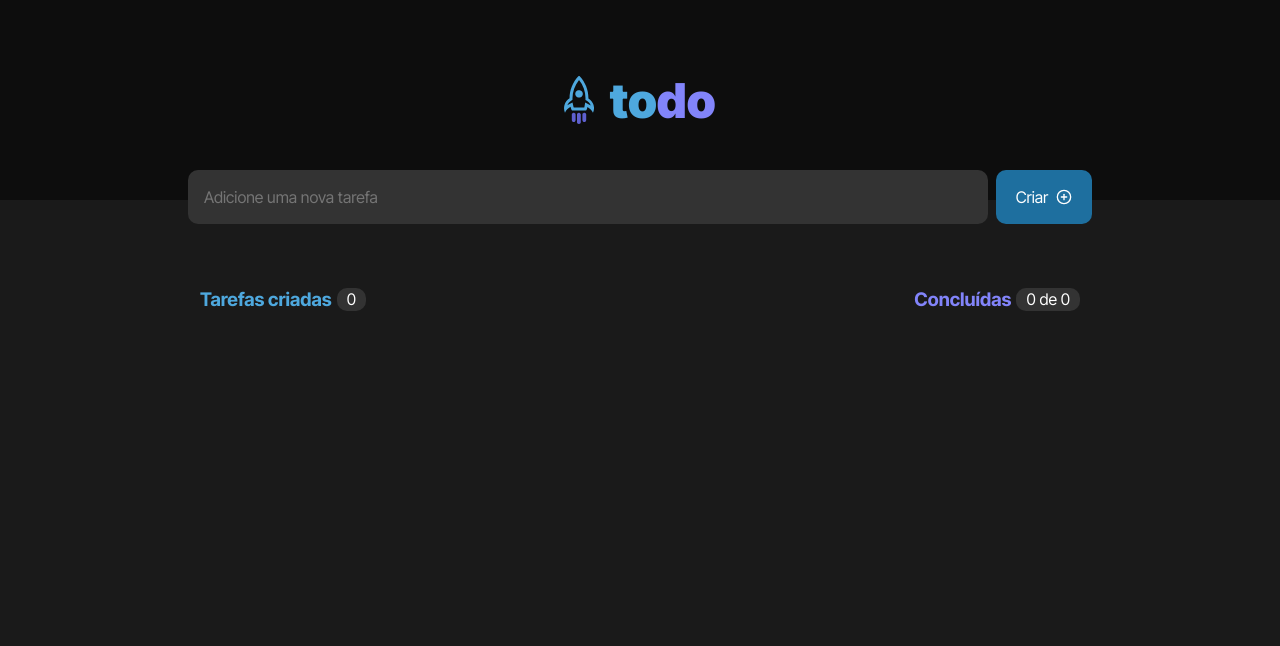
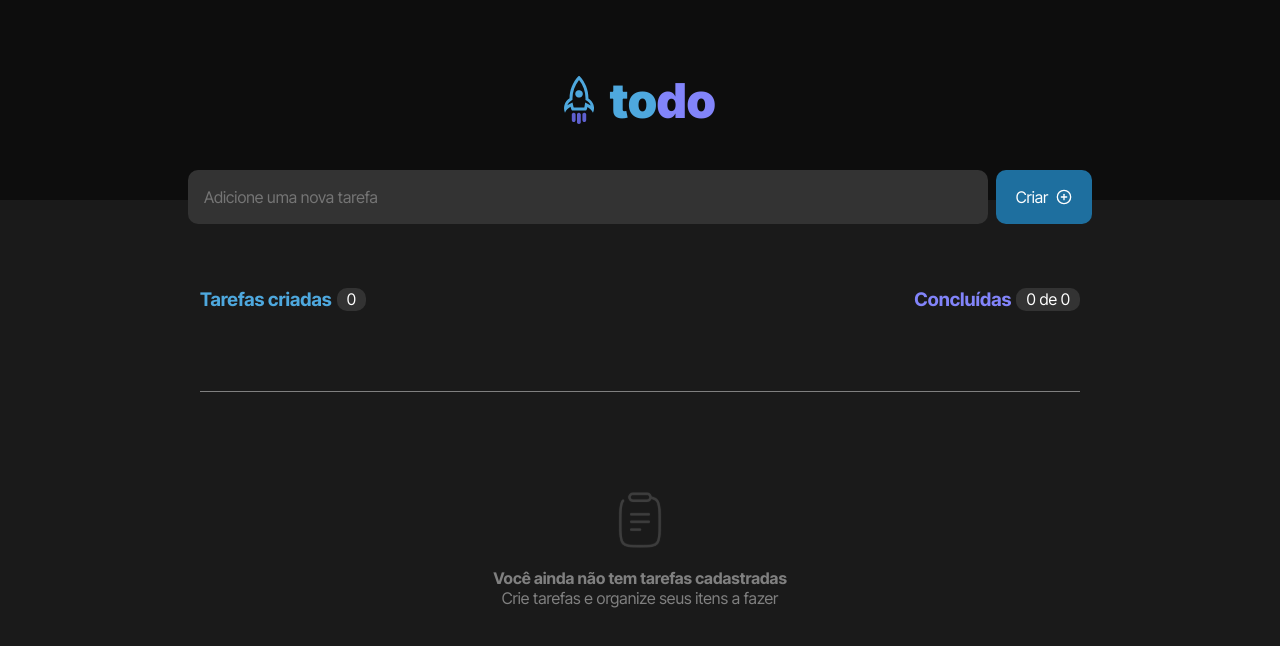
Before and after one commit to ColellaDev/ToDoList, a React (Vite) app: page / in a window 1280 px wide. Shown: the top 646 px of the page. Built offline with nearby package versions, Linux system fonts and the light colour scheme.

Commit message:
Implementado "conteudo sem tarefas"

```diff
--- a/src/components/ListaTarefas.jsx
+++ b/src/components/ListaTarefas.jsx
@@ -1,6 +1,7 @@
 
 import styles from './ListaTarefas.module.css';
 import { Tarefa } from "./Tarefa";
+import { Vazio } from './Vazio';
 
 export function ListaTarefas({ tarefas, deletarTarefa, completarTarefa}) {
 
@@ -19,18 +20,24 @@ export function ListaTarefas({ tarefas, deletarTarefa, completarTarefa}) {
                 </div>
             </div>
 
+            <div>
+                {tarefas.length > 0 ? (
                     <div className={styles.tarefas}>
-
-
                     {tarefas.map((tarefa, index) => {
-                 return <Tarefa
+                    return (
+                        <Tarefa
                          key={index}
                          content={tarefa.content}
                          completed={tarefa.completed}
                          onComplete={()=> completarTarefa(index)}
                          onDelete={() => deletarTarefa(index)}
                          />
+                    );
                      })}
+                     </div>
+                 ) : (
+                <Vazio/>
+                 )}
            </div>
 
         </div>
--- /dev/null
+++ b/src/components/Vazio.jsx
@@ -0,0 +1,21 @@
+import styles from "./Vazio.module.css";
+import notas from "../assets/notas.svg"
+
+export function Vazio() {
+    return (
+        <div className={styles.vazio}>
+
+            <div className={styles.risco}></div>
+
+            <div>
+            <img src={notas} alt="Bloco de Notas" />
+            </div>
+
+            <div className={styles.conteudo}>
+                <p><strong>Você ainda não tem tarefas cadastradas</strong></p>
+                <p>Crie tarefas e organize seus itens a fazer</p>
+            </div>
+
+         </div>
+    )
+}
--- /dev/null
+++ b/src/components/Vazio.module.css
@@ -0,0 +1,22 @@
+.vazio {
+display: flex;
+flex-direction: column;
+align-items: center;
+margin-top: 80px;
+
+}
+
+.conteudo {
+ display: flex;
+ flex-direction: column;
+ align-items: center;
+ color: var( --gray-300);
+ margin-top: 16px;
+}
+
+.risco {
+    height: 1px;
+    width: 100%;
+    background-color:  var( --gray-300);
+    margin-bottom: 100px;
+}
```
Also changed, not shown: src/assets/notas.svg (added). Lines whose indentation alone changed are shown as unchanged.
